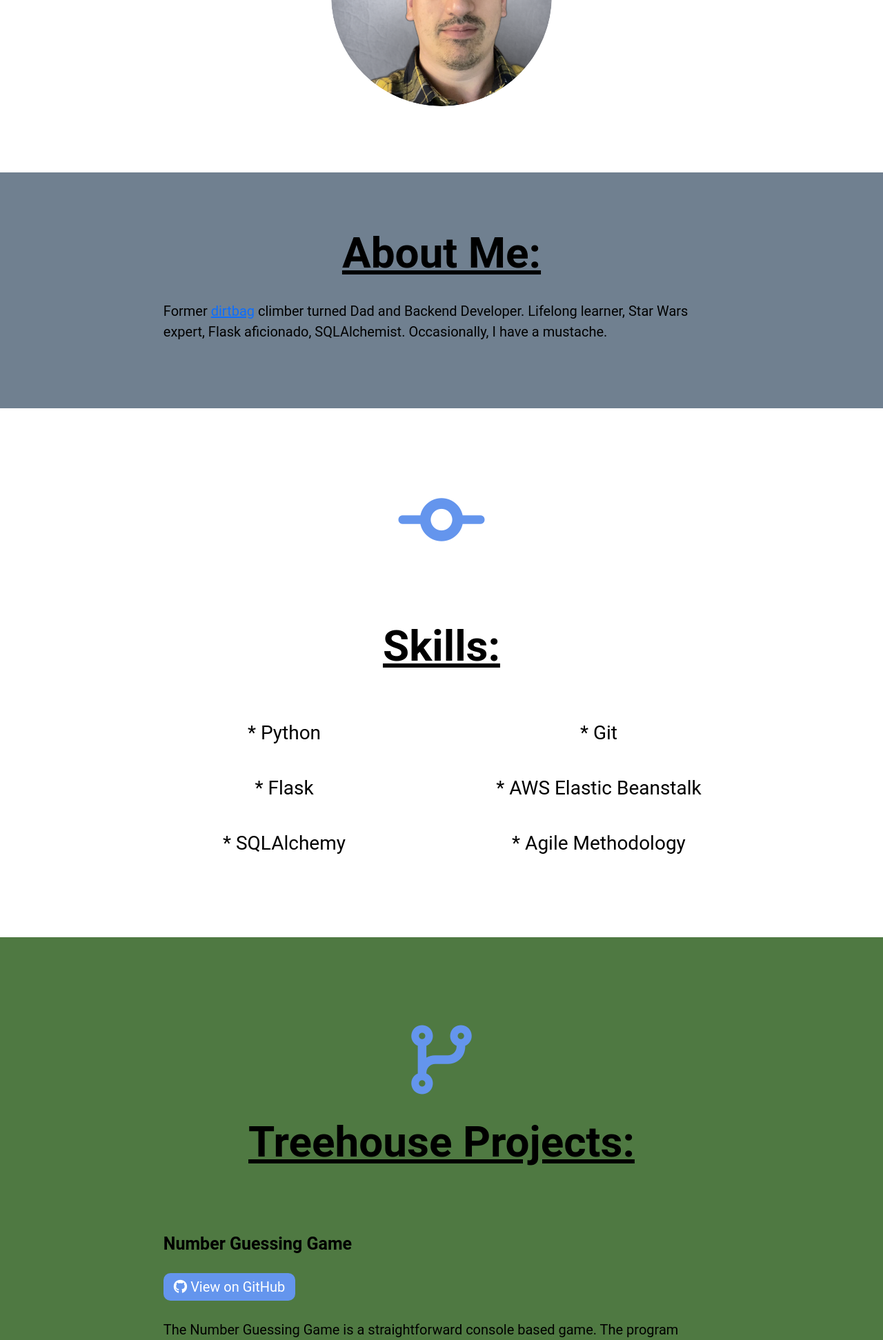
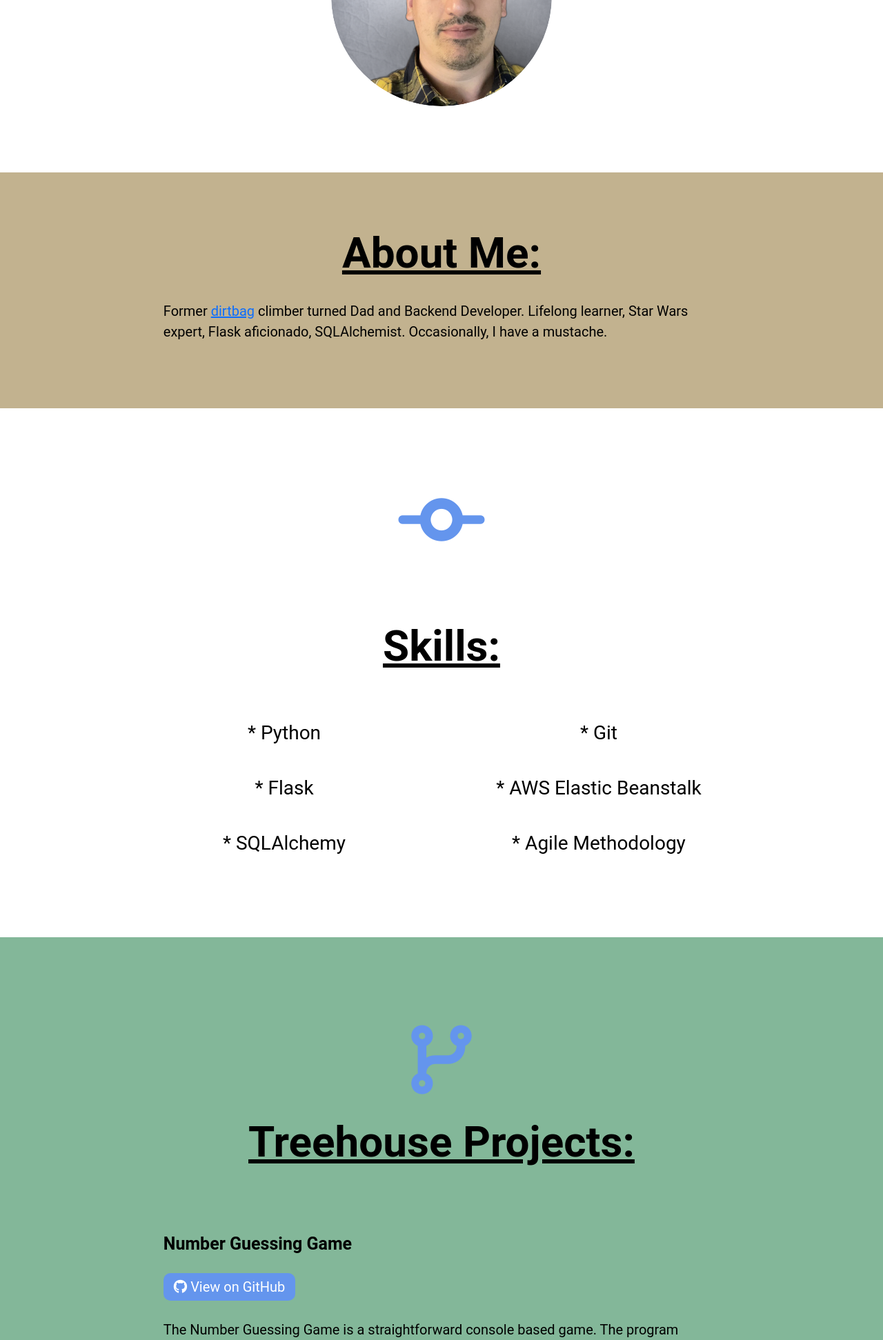
Before and after one commit to thamasmorethelen/website, a Flask app: page / in a window 1280 px wide. Shown: the part 543-2486 px from the top of the page at 69% size. Run offline with Flask 2, Linux system fonts and the light colour scheme; some libraries are stand-ins or nearby versions.

Commit message:
Color update

```diff
--- a/static/styles.css
+++ b/static/styles.css
@@ -4,8 +4,8 @@ Colors
 :root {
     --primary-text: black;
     --secondary-text: #242526;
-    --primary: #708090;
-    --secondary: #4F7942;
+    --primary: #C2B28F;
+    --secondary: #83B799;
     --accent: #6495ED;
     --white:  #fff;
 }
```
